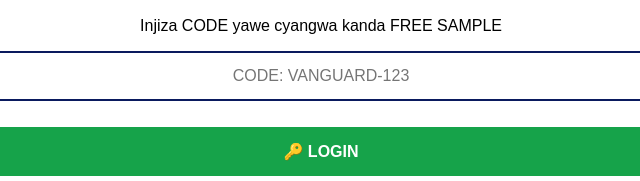
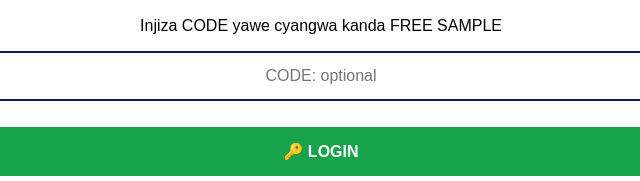
Before and after one commit to TheonesteMurwanashyaka/Vanguard_Softwares_Design_Ltd-, a plain HTML site: page index.html in a window 1280 px wide. Shown: the part 221-402 px from the top of the page, 319-959 px from the left. Drawn offline with Linux system fonts and the light colour scheme.

Commit message:
Change placeholder text for code input field

```diff
--- a/index.html
+++ b/index.html
@@ -8,7 +8,7 @@
 <div id="step1" class="box" style="text-align:center">
 <h2>Step 1 - Login</h2>
 <p>Injiza CODE yawe cyangwa kanda FREE SAMPLE</p>
-<input id="codeInput" placeholder="CODE: VANGUARD-123">
+<input id="codeInput" placeholder="CODE: optional">
 <br><br><button class="bGreen" onclick="login()">🔑 LOGIN</button>
 <button class="bBlue" onclick="goStep2Free()">👀 KWINJIRA NKA VISITOR (FREE)</button>
 <p id="loginMsg" style="color:red"></p>
```
